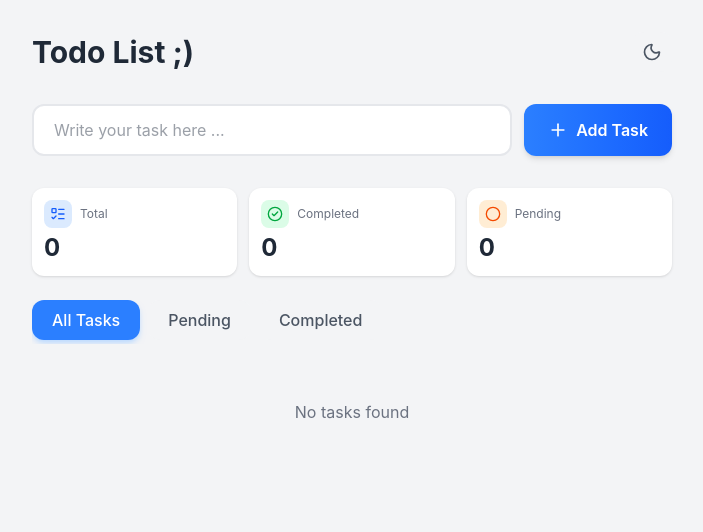
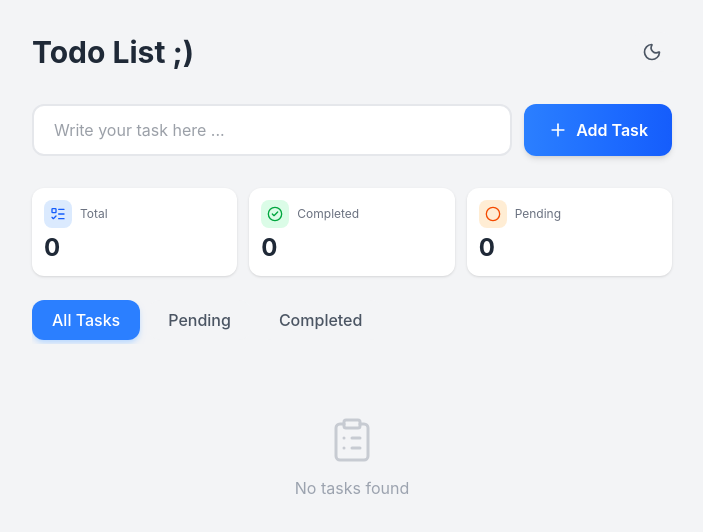
Before and after one commit to amirrezash0n/taskflow-app, a React (Vite) app: page / in a window 1280 px wide. Shown: the top 532 px of the page, without its empty margins (288-991 px from the left). Built offline with nearby package versions, Linux system fonts and the light colour scheme.

Commit message:
feat(TodoList): improve empty state with icon

```diff
--- a/src/components/TodoList.tsx
+++ b/src/components/TodoList.tsx
@@ -1,3 +1,4 @@
+import { ClipboardList } from "lucide-react";
 import type { Todo } from "../types/todo";
 import TodoItem from "./TodoItem";
 
@@ -16,8 +17,13 @@ export default function TodoList({
 }: TodoListProps) {
   if (todos.length === 0) {
     return (
-      <div className="text-center py-6 sm:py-8 text-gray-500 dark:text-gray-400">
-        No tasks found
+      <div className="flex flex-col items-center justify-center py-10 sm:py-12 text-gray-400 dark:text-gray-500">
+        <ClipboardList
+          size={48}
+          className="mb-3 opacity-50"
+          strokeWidth={1.5}
+        />
+        <p className="text-sm sm:text-base">No tasks found</p>
       </div>
     );
   }
```
